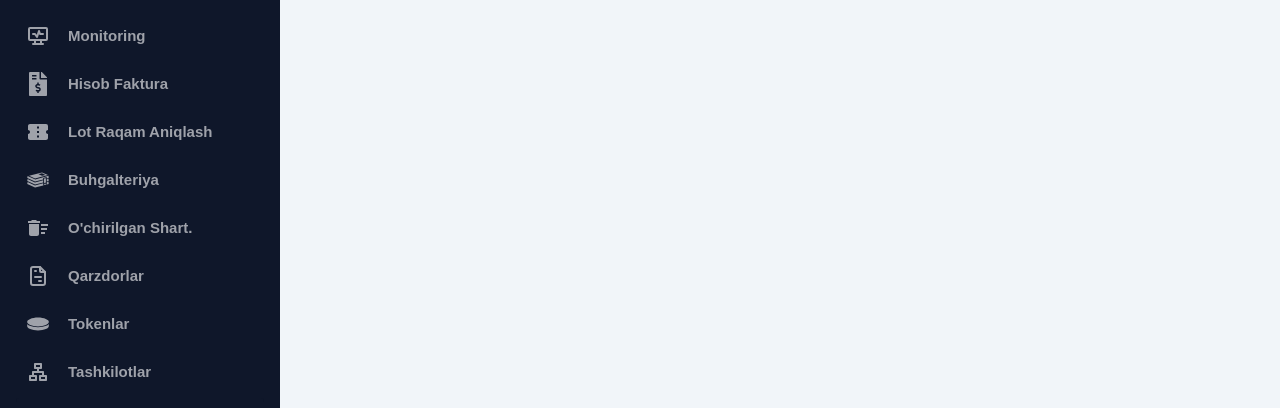
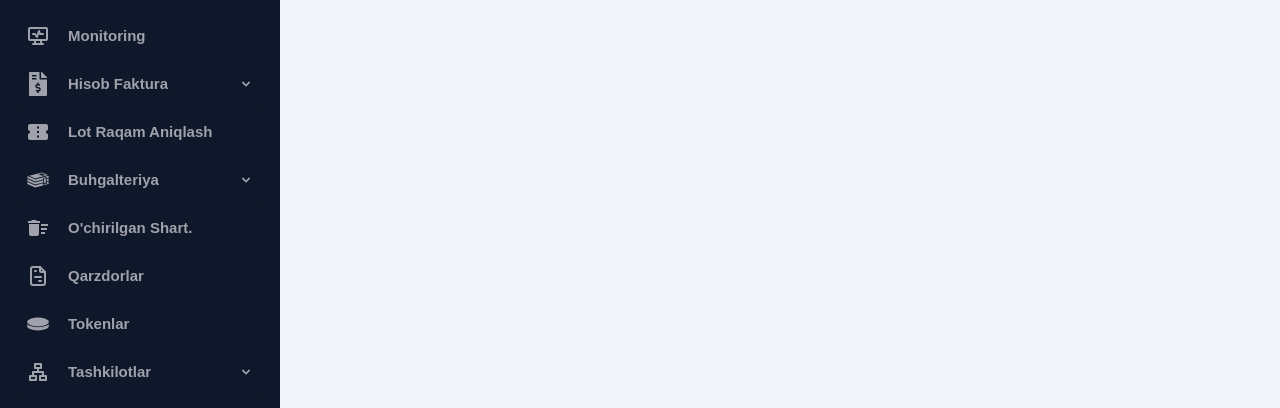
Before and after one commit to XurshidJurayev1/dashboard-ts, a React (Create React App) app: page /dashboard in a window 1280 px wide. Shown: the part 383-791 px from the top of the page. Built offline with nearby package versions, Linux system fonts and the light colour scheme.

Commit message:
accardion sidebar rewrite

```diff
--- a/src/components/dashboard/DashboardSidebar.tsx
+++ b/src/components/dashboard/DashboardSidebar.tsx
@@ -15,6 +15,7 @@ import {ReactComponent as Logo} from "../../assets/svg/logo.svg";
 import RouteTitle from "./RouteTitle";
 import RouteLink from "./RouteLink";
 import SidebarSelectComponent from './SidebarSelectComponent';
+import navLinks from "./Navlinks";
 
 
 const Main = styled.div`
@@ -165,18 +166,6 @@ const RouteElement = styled.div`
 
 const DashboardSidebar: FC = (): JSX.Element => {
 
-    const navLinks = [
-        {name: "Bosh sahifa", link: "/dashboard/home", icon: HiOutlineClipboardCheck},
-        {name: "Monitoring", link: "/dashboard/monitoring", icon: TbHeartRateMonitor},
-        {name: "Hisob faktura", link: "/dashboard/invoice", icon: FaFileInvoiceDollar},
-        {name: "Lot raqam aniqlash", link: "/dashboard/generate-lot-id", icon: MdConfirmationNumber},
-        {name: "Buhgalteriya", link: "/dashboard/book-keeping", icon: GiBookPile},
-        {name: "O'chirilgan shart.", link: "/dashboard/removed-contracts", icon: MdDeleteSweep},
-        {name: "Qarzdorlar", link: "/dashboard/debitors", icon: TbFileInvoice},
-        {name: "Tokenlar", link: "/dashboard/monitoring-tokens", icon: GiToken},
-        {name: "Tashkilotlar", link: "/dashboard/organizations", icon: RiOrganizationChart}
-    ];
-
 
     const notify = {
         status: true,
@@ -221,24 +210,29 @@ const DashboardSidebar: FC = (): JSX.Element => {
                 <RouteTitle title="dashboards" subTitle=" Unique dashboard designs " />
                 {
                     navLinks.map((item, idx) => {
-                        return (
-                            <>
-                                <RouteLink key={idx + item.link} path={item.link} name={item.name}
-                                           Icon={item.icon} />
-                            </>
-                        )
+                        if (item.subLinks) {
+                            return <SidebarSelectComponent
+                                key={idx + item.link}
+                                path={item.link}
+                                name={item.name}
+                                Icon={item.icon}
+                                subLinks={item.subLinks}
+                            />
+                        } else {
+                            return <RouteLink
+                                key={idx + item.link}
+                                path={item.link}
+                                name={item.name}
+                                Icon={item.icon} />
+                        }
+
+
                     })
                 }
-                <SidebarSelectComponent />
 
 
             </RouteElement>
-            <RouteElement>
-                {/*<RouteTitle title="applications" subTitle=" Custom made application designs " />*/}
 
-                {/*<SidebarSelectComponent />*/}
-                <SidebarSelectComponent />
-            </RouteElement>
         </SidebarHeader>
     </Main>;
 };
--- /dev/null
+++ b/src/components/dashboard/Navlinks.ts
@@ -0,0 +1,98 @@
+import {HiOutlineClipboardCheck} from "react-icons/hi";
+import {TbFileInvoice, TbHeartRateMonitor} from "react-icons/tb";
+import {FaFileInvoiceDollar} from "react-icons/fa";
+import {MdConfirmationNumber, MdDeleteSweep} from "react-icons/md";
+import {GiBookPile, GiToken} from "react-icons/gi";
+import {RiOrganizationChart} from "react-icons/ri";
+
+
+const navLinks = [
+    {
+        name: "Bosh sahifa",
+        link: "/dashboard/home",
+        icon: HiOutlineClipboardCheck
+    },
+    {
+        name: "Monitoring",
+        link: "/dashboard/monitoring",
+        icon: TbHeartRateMonitor
+    },
+    {
+        name: "Hisob faktura",
+        link: "/dashboard/invoice",
+        icon: FaFileInvoiceDollar,
+        subLinks: [
+            {
+                name: 'Хисоб фактуралар рўйхати',
+                path: 'list'
+            },
+            {
+                name: 'Генерация',
+                path: 'generate'
+            },
+            {
+                name: 'Ижро счёт фактура',
+                path: 'ijro-invoice'
+            }
+        ],
+    },
+    {
+        name: "Lot raqam aniqlash",
+        link: "/dashboard/generate-lot-id",
+        icon: MdConfirmationNumber
+    },
+    {
+        name: "Buhgalteriya",
+        link: "/dashboard/book-keeping",
+        icon: GiBookPile,
+        subLinks: [
+            {
+                name: 'Контрагентлар',
+                path: 'agents'
+            },
+            {
+                name: 'Дебиторлар',
+                path: 'debit'
+            },
+            {
+                name: 'Кредиторлар',
+                path: 'credit'
+            },
+            {
+                name: 'Минус баланс',
+                path: 'insert-debit'
+            }
+        ],
+    },
+    {
+        name: "O'chirilgan shart.",
+        link: "/dashboard/removed-contracts",
+        icon: MdDeleteSweep
+    },
+    {
+        name: "Qarzdorlar",
+        link: "/dashboard/debitors",
+        icon: TbFileInvoice
+    },
+    {
+        name: "Tokenlar",
+        link: "/dashboard/monitoring-tokens",
+        icon: GiToken
+    },
+    {
+        name: "Tashkilotlar",
+        link: "/dashboard/organizations",
+        icon: RiOrganizationChart,
+        subLinks: [
+            {
+                name: 'Ташкилотлар бўйича',
+                path: ''
+            },
+            {
+                name: 'Регионлар бўйича',
+                path: 'stats-by-region'
+            }
+        ],
+    }
+];
+export default navLinks
--- a/src/components/dashboard/SidebarSelectComponent.tsx
+++ b/src/components/dashboard/SidebarSelectComponent.tsx
@@ -130,7 +130,7 @@ interface IProps {
     Icon?: FunctionComponent
 }
 
-const SidebarSelectComponent: FC<IProps> = ({}): JSX.Element => {
+const SidebarSelectComponent: FC<IProps> = ({path, name, Icon, subLinks}): JSX.Element => {
 
 
     const options = [
@@ -151,19 +151,19 @@ const SidebarSelectComponent: FC<IProps> = ({}): JSX.Element => {
                     id="panel2a-header"
                 >
                     <div id="text">
-                        <HiOutlineClipboardCheck />
+                        <Icon />
                         <p>
-                            project
+                            {name}
                         </p>
                     </div>
                 </StyledAccordionSummary>
                 <AccordionDetails>
                     {
-                        options.map((item, idx) => {
+                        subLinks.map((item, idx) => {
                             return (
-                                <Option to="#">
+                                <Option key={idx + item.name} to={path + '/' + item.path}>
                                     <p>
-                                        {item}
+                                        {item.name}
                                     </p>
                                 </Option>
                             )
```
